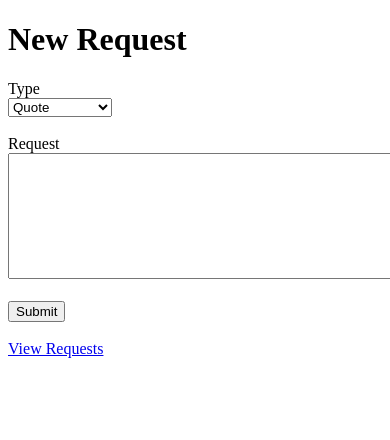
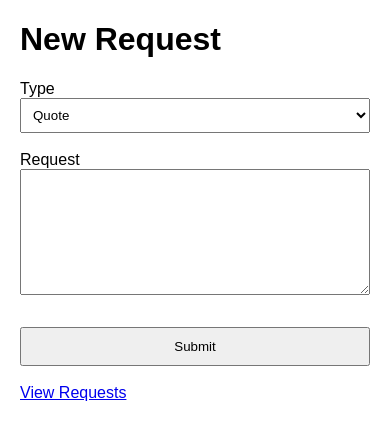
Before and after one commit to semutLLC/semut-trace, a FastAPI app: page /new in a window 390 px wide; the page is wider, and only the part inside the window is pictured. Shown: the top 440 px of that part. Run offline with FastAPI, Linux system fonts and the light colour scheme.

Commit message:
v0.2 deploy homepage, nginx, https and mobile improvements

```diff
--- a/templates/new.html
+++ b/templates/new.html
@@ -1,9 +1,49 @@
 <!DOCTYPE html>
 <html>
 <head>
-    <title>Semut Trace</title>
+    	<title>Semut Trace</title>
+    	<meta name="viewport" content="width=device-width, initial-scale=1.0">
+	<style>
+	body {
+    		font-family: Arial, sans-serif;
+    		margin: 20px;
+	}
+
+	.container {
+    		max-width: 800px;
+    		margin: auto;
+	}
+
+	textarea {
+    		width: 100%;
+    		box-sizing: border-box;
+	}
+
+	input, select {
+	    	width: 100%;
+    		padding: 8px;
+	    	box-sizing: border-box;
+	}
+
+	button {
+    		padding: 10px;
+	    	width: 100%;
+	    margin-top: 10px;
+	}
+
+	table {
+    		width: 100%;
+		border-collapse: collapse;
+	}
+
+	td, th {
+    		padding: 8px;
+		border: 1px solid #ccc;
+	}
+	</style>
 </head>
 <body>
+<div class="container">
     <h1>New Request</h1>
 
     <form action="/submit" method="post">
@@ -29,5 +69,6 @@
     <br>
 
     <a href="/requests_page">View Requests</a>
+</div>
 </body>
 </html>
```
Also changed, not shown: templates/requests.html (+46 -6 lines).
